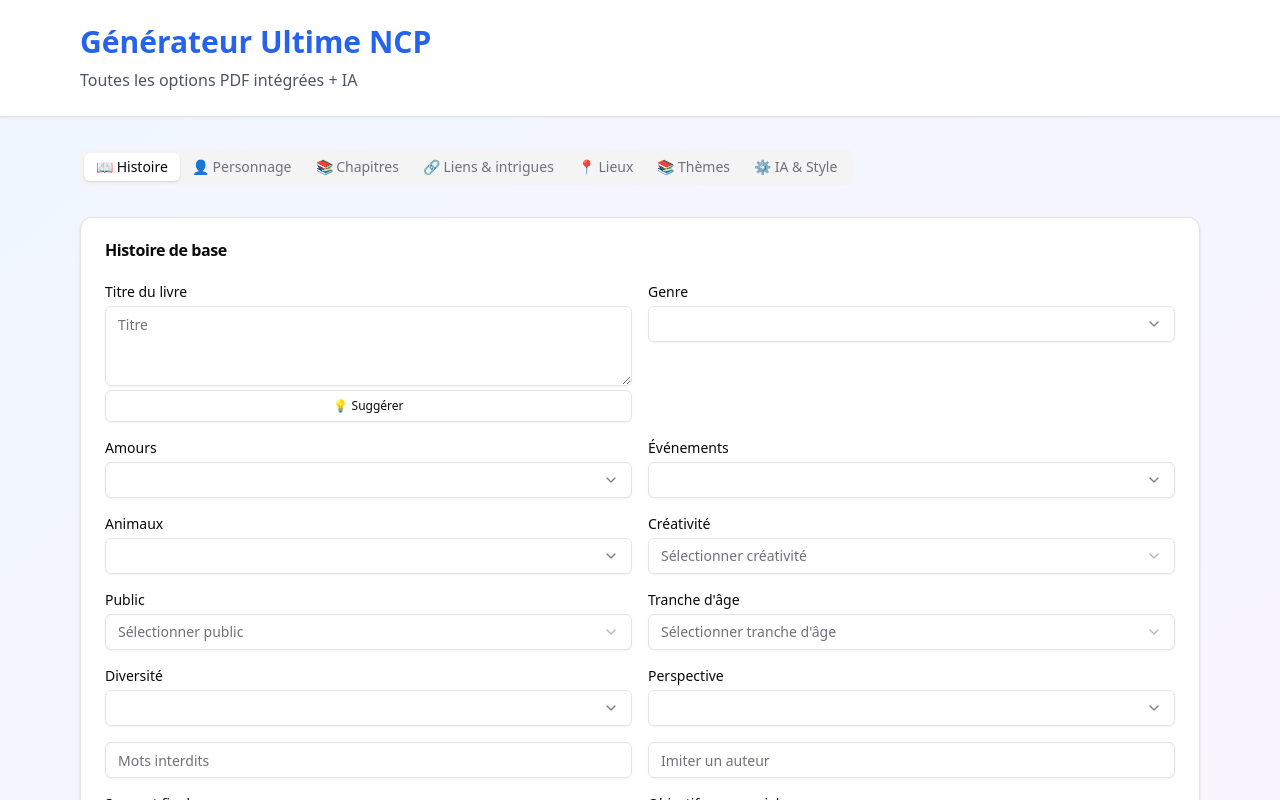
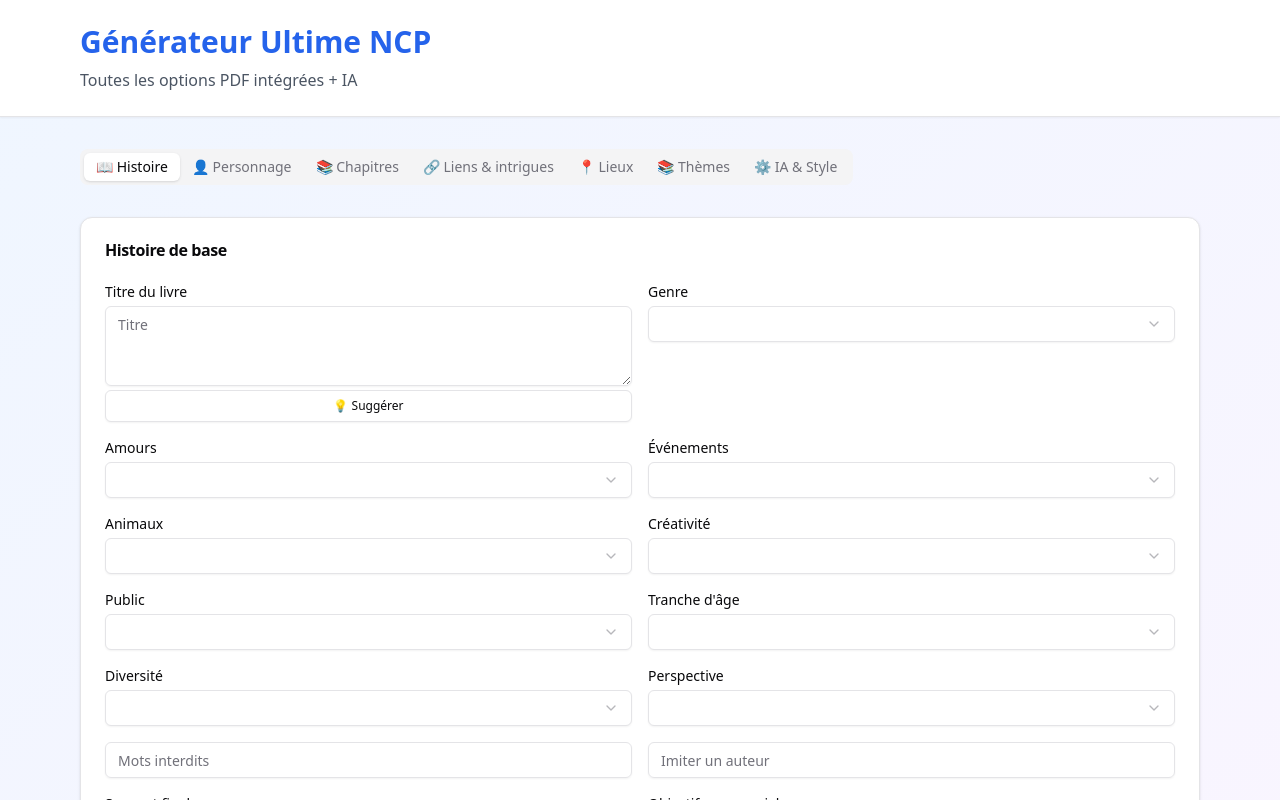
Before and after one commit to LoRanS-369/story-ncp-generator, a Next.js app: page /story-generator in a window 1280 px wide. Shown: the top 800 px of the page. Built offline with nearby package versions, Linux system fonts and the light colour scheme.

Commit message:
Update page.tsx  Kimi 36

```diff
--- a/src/app/story-generator/page.tsx
+++ b/src/app/story-generator/page.tsx
@@ -11,12 +11,17 @@ import { Select, SelectContent, SelectItem, SelectTrigger, SelectValue } from '@
 import { Badge } from '@/components/ui/badge';
 import { Tabs, TabsContent, TabsList, TabsTrigger } from '@/components/ui/tabs';
 
-/* ---------- Helper : SelectMulti (texte toujours visible) ---------- */
+/* ---------- Helper : SelectMulti (affichage complet) ---------- */
 const SelectMulti = ({ label, value, onChange, options }: any) => {
-  const displayText = Array.isArray(value) && value.length > 0
-    ? value.join(', ')
-    : (value || '');
+  // 1. Texte à afficher : tableau → chaîne lisible
+  const displayText =
+    Array.isArray(value) && value.length > 0
+      ? value.join(', ')
+      : typeof value === 'string' && value.trim()
+      ? value
+      : '';
 
+  // 2. Gestion de la sélection
   const handleSelect = (v: string) => {
     const arr = v ? v.split(',').filter(Boolean) : [];
     onChange(arr.length === 1 ? arr[0] : arr);
@@ -25,9 +30,13 @@ const SelectMulti = ({ label, value, onChange, options }: any) => {
   return (
     <div>
       <label className="block text-sm font-medium mb-1">{label}</label>
-      <Select value={displayText} onValueChange={handleSelect}>
+      <Select
+        value={Array.isArray(value) ? value.join(',') : value}
+        onValueChange={handleSelect}
+      >
         <SelectTrigger className="text-black bg-white dark:text-white dark:bg-gray-800">
-          <SelectValue placeholder={`Sélectionner ${label.toLowerCase()}`}>
+          {/* Le texte réel est affiché ici */}
+          <SelectValue>
             {displayText || `Sélectionner ${label.toLowerCase()}`}
           </SelectValue>
         </SelectTrigger>
```
